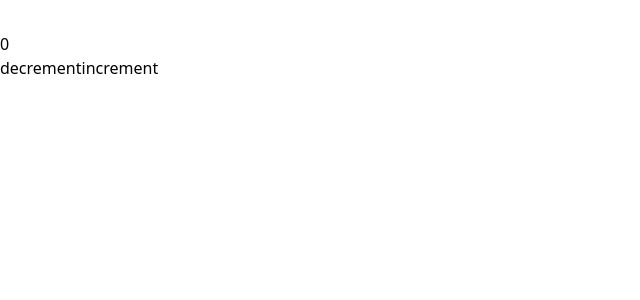
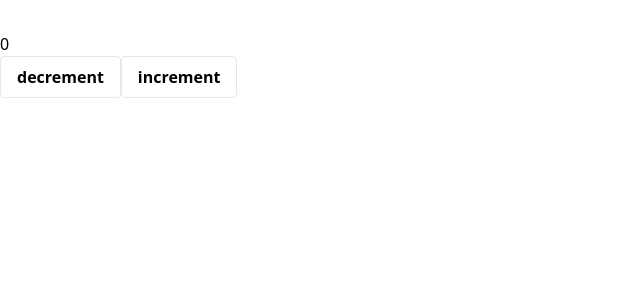
Before and after one commit to reergymerej/friendly-octo-fortnight, a React (Create React App) app: page / in a window 1280 px wide. Shown: the top 300 px of the page, without its empty margins (0-640 px from the left). Built offline with nearby package versions, Linux system fonts and the light colour scheme.

Commit message:
Add Button

```diff
--- a/src/components/App.js
+++ b/src/components/App.js
@@ -1,14 +1,15 @@
 import React, { Component } from 'react';
 import { connect } from 'react-redux'
 import { increment, decrement } from '../actions'
+import Button from './Button'
 
 class App extends Component {
   render() {
     return (
       <div className="container mx-auto my-8">
         <div>{this.props.count}</div>
-        <button onClick={this.props.decrement}>decrement</button>
-        <button onClick={this.props.increment}>increment</button>
+        <Button onClick={this.props.decrement}>decrement</Button>
+        <Button onClick={this.props.increment}>increment</Button>
       </div>
     )
   }
--- /dev/null
+++ b/src/components/Button.js
@@ -0,0 +1,23 @@
+import React from 'react'
+
+const _className = [
+  'bg-transparent',
+  'hover:bg-blue',
+  'text-blue-dark',
+  'font-semibold',
+  'hover:text-white',
+  'py-2',
+  'px-4',
+  'border',
+  'border-blue',
+  'hover:border-transparent',
+  'rounded',
+].join(' ')
+
+const Button = ({ onClick, children, className }) => (
+  <button onClick={onClick} className={`${_className} ${className}`}>
+    {children}
+  </button>
+)
+
+export default Button
```
